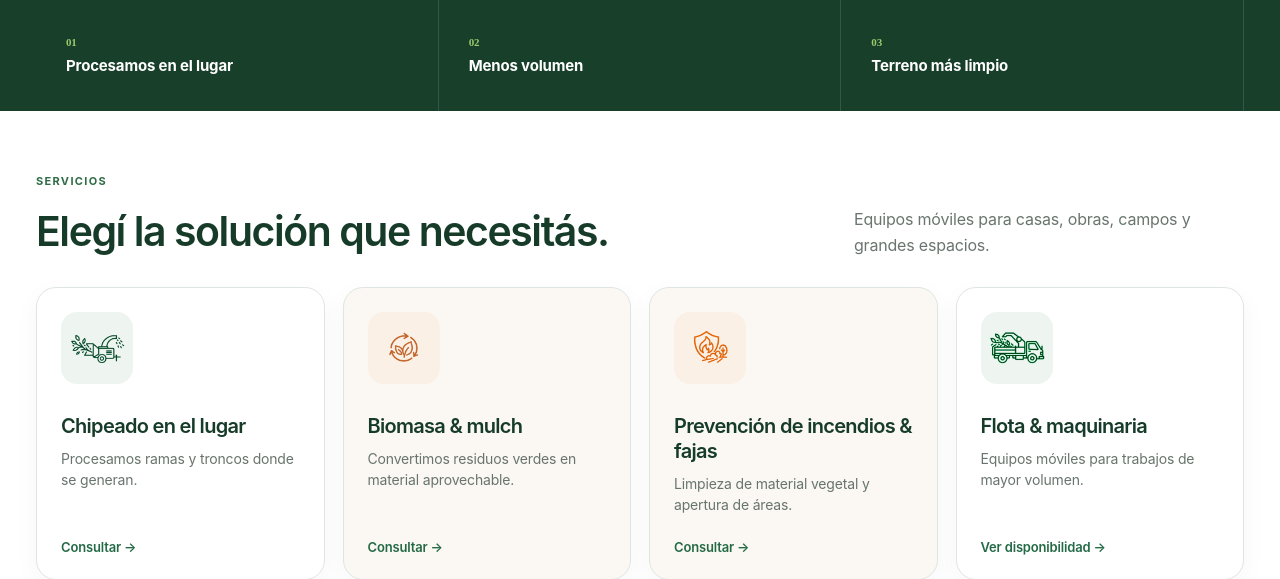
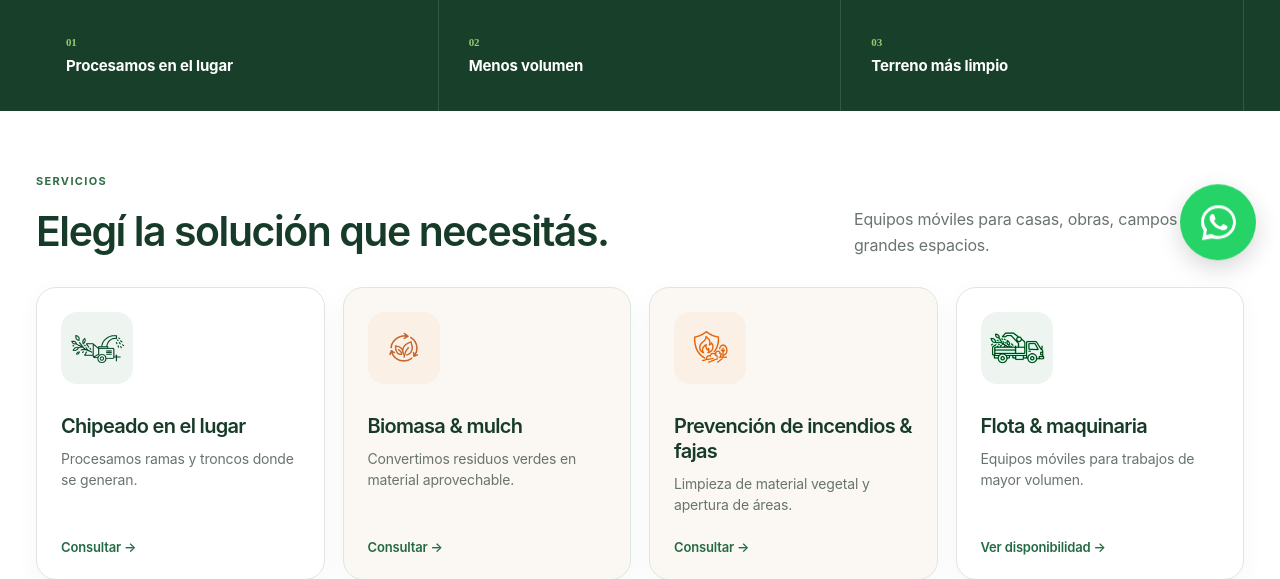
Before and after one commit to equantum-py/ecotritura, a Flask app: page / in a window 1280 px wide. Shown: the part 510-1089 px from the top of the page. Run offline with Flask 3, Linux system fonts and the light colour scheme.

Commit message:
Limitar estrictamente tamaño del WhatsApp flotante

```diff
--- a/static/css/style.css
+++ b/static/css/style.css
@@ -589,3 +589,8 @@ body .wa-float svg{display:none!important}
   min-height:76px!important;max-height:76px!important;
  }
 }
+
+/* HOTFIX definitivo: flotante acotado incluso ante reglas heredadas */
+body a.wa-float{width:76px!important;height:76px!important;min-width:76px!important;min-height:76px!important;max-width:76px!important;max-height:76px!important;border-radius:50%!important;background:#25D366!important;overflow:hidden!important;display:flex!important;align-items:center!important;justify-content:center!important;box-shadow:0 8px 24px rgba(0,0,0,.16)!important}
+body a.wa-float .wa-float-svg{display:block!important;width:43px!important;height:43px!important;min-width:43px!important;min-height:43px!important;max-width:43px!important;max-height:43px!important;color:#fff!important;margin:0!important}
+@media(max-width:720px){body a.wa-float{width:54px!important;height:54px!important;min-width:54px!important;min-height:54px!important;max-width:54px!important;max-height:54px!important}body a.wa-float .wa-float-svg{width:31px!important;height:31px!important;min-width:31px!important;min-height:31px!important;max-width:31px!important;max-height:31px!important}}
```
